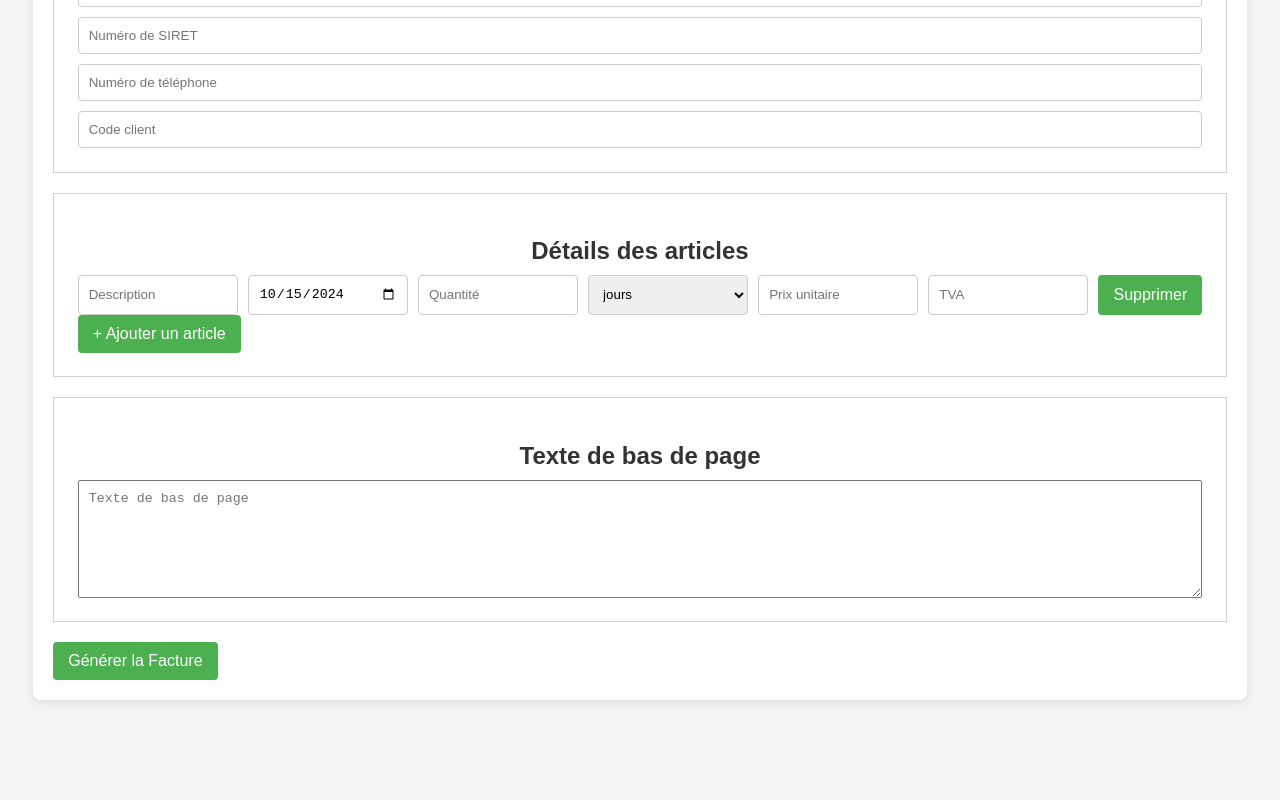
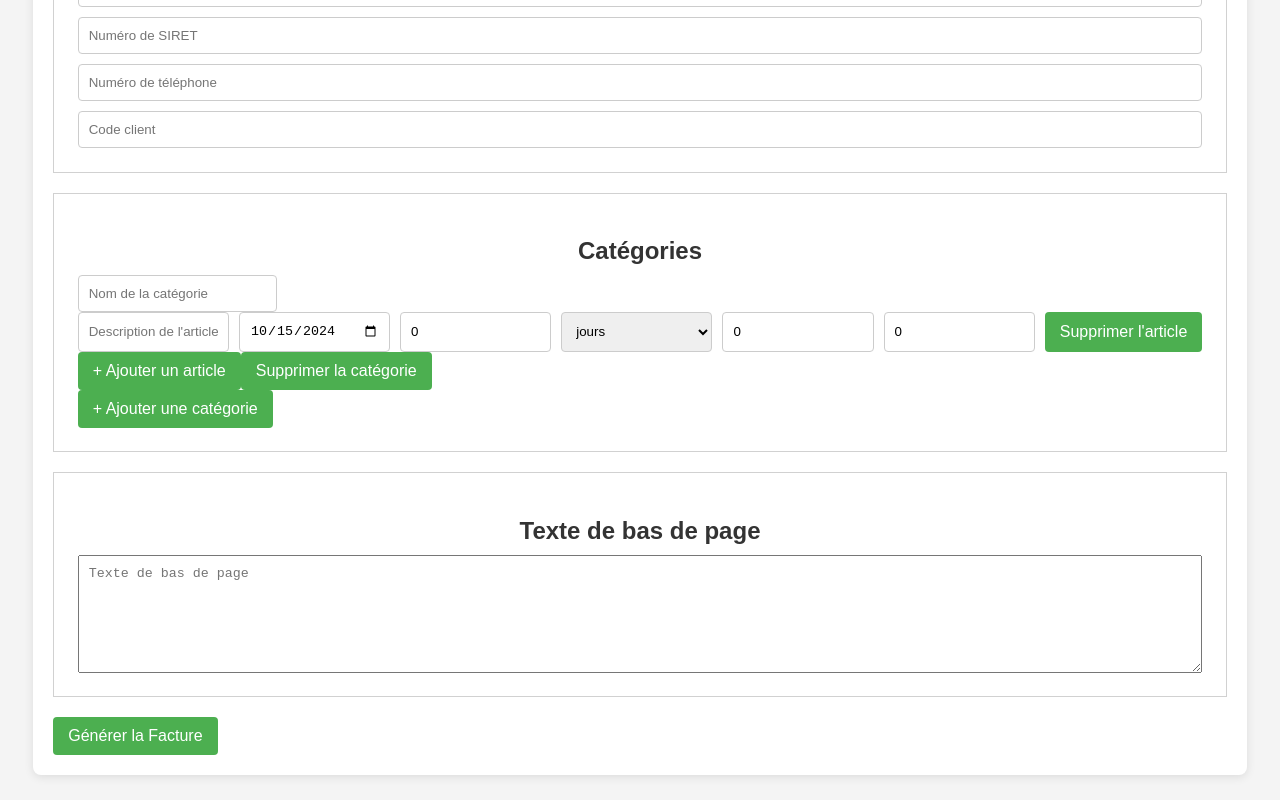
Before and after one commit to Emerson452/local-invoice, a React (Vite) app: page / in a window 1280 px wide. Shown: the part 782-1582 px from the top of the page. Before the commit the page ends 1507 px from the top, so only its background shows below. Built offline with nearby package versions, Linux system fonts and the light colour scheme.

Commit message:
✨ add catégorie

```diff
--- a/src/components/InvoiceForm/index.tsx
+++ b/src/components/InvoiceForm/index.tsx
@@ -39,6 +39,9 @@ const InvoiceForm: React.FC<InvoiceFormProps> = ({ onSubmit, mode }) => {
     clientSIRET: "",
     clientPhone: "",
     clientCode: "",
+    categories: [
+      {
+        name: "", // Nom de la catégorie
         items: [
           {
             description: "",
@@ -47,6 +50,8 @@ const InvoiceForm: React.FC<InvoiceFormProps> = ({ onSubmit, mode }) => {
             unit: "jours",
             unitPrice: 0,
             vat: 0,
+          },
+        ], // Liste d'items sous cette catégorie
       },
     ],
     paymentTerms: "0",
@@ -74,13 +79,22 @@ const InvoiceForm: React.FC<InvoiceFormProps> = ({ onSubmit, mode }) => {
     e: React.ChangeEvent<
       HTMLInputElement | HTMLTextAreaElement | HTMLSelectElement
     >,
-    index?: number
+    categoryIndex?: number,
+    itemIndex?: number
   ) => {
     const { name, value } = e.target;
-    if (index !== undefined) {
-      const items = [...formData.items];
-      items[index] = { ...items[index], [name]: value };
-      setFormData({ ...formData, items });
+
+    if (categoryIndex !== undefined && itemIndex !== undefined) {
+      const updatedCategories = [...formData.categories];
+      updatedCategories[categoryIndex].items[itemIndex] = {
+        ...updatedCategories[categoryIndex].items[itemIndex],
+        [name]: value,
+      };
+      setFormData({ ...formData, categories: updatedCategories });
+    } else if (categoryIndex !== undefined) {
+      const updatedCategories = [...formData.categories];
+      updatedCategories[categoryIndex].name = value;
+      setFormData({ ...formData, categories: updatedCategories });
     } else {
       setFormData({ ...formData, [name]: value });
     }
@@ -98,11 +112,14 @@ const InvoiceForm: React.FC<InvoiceFormProps> = ({ onSubmit, mode }) => {
     }
   };
 
-  const handleAddItem = () => {
+  const handleAddCategory = () => {
     setFormData({
       ...formData,
+      categories: [
+        ...formData.categories,
+        {
+          name: "",
           items: [
-        ...formData.items,
             {
               description: "",
               date: getTodayDate(),
@@ -112,15 +129,40 @@ const InvoiceForm: React.FC<InvoiceFormProps> = ({ onSubmit, mode }) => {
               vat: 0,
             },
           ],
+        },
+      ],
     });
   };
 
-  const handleRemoveItem = (index: number) => {
-    const updatedItems = formData.items.filter((_, i) => i !== index);
+  const handleRemoveCategory = (categoryIndex: number) => {
+    const updatedCategories = formData.categories.filter(
+      (_, i) => i !== categoryIndex
+    );
     setFormData({
       ...formData,
-      items: updatedItems,
+      categories: updatedCategories,
     });
+  };
+
+  const handleAddItem = (categoryIndex: number) => {
+    const updatedCategories = [...formData.categories];
+    updatedCategories[categoryIndex].items.push({
+      description: "",
+      date: getTodayDate(),
+      quantity: 0,
+      unit: "jours",
+      unitPrice: 0,
+      vat: 0,
+    });
+    setFormData({ ...formData, categories: updatedCategories });
+  };
+
+  const handleRemoveItem = (categoryIndex: number, itemIndex: number) => {
+    const updatedCategories = [...formData.categories];
+    updatedCategories[categoryIndex].items = updatedCategories[
+      categoryIndex
+    ].items.filter((_, i) => i !== itemIndex);
+    setFormData({ ...formData, categories: updatedCategories });
   };
 
   const handleSubmit = (e: React.FormEvent<HTMLFormElement>) => {
@@ -134,9 +176,12 @@ const InvoiceForm: React.FC<InvoiceFormProps> = ({ onSubmit, mode }) => {
       ...formData,
       invoiceDate: formatDateForDisplay(formData.invoiceDate),
       dueDate: formatDateForDisplay(formData.dueDate),
-      items: formData.items.map((item) => ({
+      categories: formData.categories.map((category) => ({
+        ...category,
+        items: category.items.map((item) => ({
           ...item,
           date: formatDateForDisplay(item.date),
+        })),
       })),
       invoiceName,
     };
@@ -310,32 +355,52 @@ const InvoiceForm: React.FC<InvoiceFormProps> = ({ onSubmit, mode }) => {
       </div>
 
       <div className="form-section long">
-        <h2>Détails des articles</h2>
+        <h2>Catégories</h2>
         <div className="input-container">
-          {formData.items.map((item, index) => (
-            <div key={index} className="item">
+          {formData.categories.map((category, categoryIndex) => (
+            <div key={categoryIndex} className="category">
+              <input
+                type="text"
+                name="name"
+                placeholder="Nom de la catégorie"
+                value={category.name}
+                onChange={(e) => handleChange(e, categoryIndex)}
+              />
+              <div className="items-container">
+                {category.items.map((item, itemIndex) => (
+                  <div key={itemIndex} className="item">
                     <input
                       type="text"
                       name="description"
-                placeholder="Description"
-                onChange={(e) => handleChange(e, index)}
+                      placeholder="Description de l'article"
+                      value={item.description}
+                      onChange={(e) =>
+                        handleChange(e, categoryIndex, itemIndex)
+                      }
                     />
                     <input
                       type="date"
                       name="date"
                       value={item.date}
-                onChange={(e) => handleChange(e, index)}
+                      onChange={(e) =>
+                        handleChange(e, categoryIndex, itemIndex)
+                      }
                     />
                     <input
                       type="number"
                       name="quantity"
                       placeholder="Quantité"
-                onChange={(e) => handleChange(e, index)}
+                      value={item.quantity}
+                      onChange={(e) =>
+                        handleChange(e, categoryIndex, itemIndex)
+                      }
                     />
                     <select
                       name="unit"
                       value={item.unit}
-                onChange={(e) => handleChange(e, index)}
+                      onChange={(e) =>
+                        handleChange(e, categoryIndex, itemIndex)
+                      }
                     >
                       <option value="forfait">forfait</option>
                       <option value="jours">jours</option>
@@ -345,26 +410,47 @@ const InvoiceForm: React.FC<InvoiceFormProps> = ({ onSubmit, mode }) => {
                       type="number"
                       name="unitPrice"
                       placeholder="Prix unitaire"
-                onChange={(e) => handleChange(e, index)}
+                      value={item.unitPrice}
+                      onChange={(e) =>
+                        handleChange(e, categoryIndex, itemIndex)
+                      }
                     />
                     <input
                       type="number"
                       name="vat"
                       placeholder="TVA"
-                onChange={(e) => handleChange(e, index)}
+                      value={item.vat}
+                      onChange={(e) =>
+                        handleChange(e, categoryIndex, itemIndex)
+                      }
                     />
                     <button
                       type="button"
                       className="remove-item"
-                onClick={() => handleRemoveItem(index)}
+                      onClick={() => handleRemoveItem(categoryIndex, itemIndex)}
                     >
-                Supprimer
+                      Supprimer l'article
                     </button>
                   </div>
                 ))}
               </div>
-        <button type="button" onClick={handleAddItem}>
+              <button
+                type="button"
+                onClick={() => handleAddItem(categoryIndex)}
+              >
                 + Ajouter un article
+              </button>
+              <button
+                type="button"
+                onClick={() => handleRemoveCategory(categoryIndex)}
+              >
+                Supprimer la catégorie
+              </button>
+            </div>
+          ))}
+        </div>
+        <button type="button" onClick={handleAddCategory}>
+          + Ajouter une catégorie
         </button>
       </div>
 
--- a/src/components/InvoicePreview/index.tsx
+++ b/src/components/InvoicePreview/index.tsx
@@ -11,6 +11,11 @@ interface InvoiceItem {
   unit: string;
   unitPrice: number;
   vat: number;
+}
+
+interface InvoiceCategory {
+  name: string;
+  items: InvoiceItem[];
 }
 
 interface InvoiceData {
@@ -34,7 +39,7 @@ interface InvoiceData {
   clientSIRET: string;
   clientPhone: string;
   clientCode: string;
-  items: InvoiceItem[];
+  categories: InvoiceCategory[];
   paymentTerms: string;
   delay: string;
 }
@@ -65,20 +70,34 @@ const InvoicePreview: React.FC<InvoicePreviewProps> = ({ data, mode }) => {
     clientSIRET,
     clientPhone,
     clientCode,
-    items,
+    categories,
     paymentTerms,
     delay,
   } = data;
 
   const calculateTotalHT = (): number => {
-    return items.reduce((total: number, item: InvoiceItem) => {
-      return total + item.unitPrice * item.quantity;
+    return categories.reduce((total: number, category: InvoiceCategory) => {
+      return (
+        total +
+        category.items.reduce(
+          (subTotal: number, item: InvoiceItem) =>
+            subTotal + item.unitPrice * item.quantity,
+          0
+        )
+      );
     }, 0);
   };
 
   const calculateTotalVAT = (): number => {
-    return items.reduce((total: number, item: InvoiceItem) => {
-      return total + (item.unitPrice * item.quantity * item.vat) / 100;
+    return categories.reduce((total: number, category: InvoiceCategory) => {
+      return (
+        total +
+        category.items.reduce(
+          (subTotal: number, item: InvoiceItem) =>
+            subTotal + (item.unitPrice * item.quantity * item.vat) / 100,
+          0
+        )
+      );
     }, 0);
   };
 
@@ -190,6 +209,7 @@ const InvoicePreview: React.FC<InvoicePreviewProps> = ({ data, mode }) => {
           </div>
         </div>
 
+        {/* Tableau des articles avec catégories */}
         <table>
           <thead>
             <tr>
@@ -203,8 +223,16 @@ const InvoicePreview: React.FC<InvoicePreviewProps> = ({ data, mode }) => {
             </tr>
           </thead>
           <tbody>
-            {items.map((item, index) => (
-              <tr key={index}>
+            {categories.map((category, categoryIndex) => (
+              <React.Fragment key={categoryIndex}>
+                {/* Affichage du nom de la catégorie */}
+                <tr>
+                  <td colSpan={7} className="category-name">
+                    <strong>{category.name}</strong>
+                  </td>
+                </tr>
+                {category.items.map((item, itemIndex) => (
+                  <tr key={itemIndex}>
                     <td>{item.description}</td>
                     <td>{item.date}</td>
                     <td>{item.quantity}</td>
@@ -221,8 +249,11 @@ const InvoicePreview: React.FC<InvoicePreviewProps> = ({ data, mode }) => {
                     </td>
                   </tr>
                 ))}
+              </React.Fragment>
+            ))}
           </tbody>
         </table>
+
         <hr />
         <div className="container-price">
           <div className="price-details">
@@ -231,7 +262,7 @@ const InvoicePreview: React.FC<InvoicePreviewProps> = ({ data, mode }) => {
               <span>{calculateTotalHT().toFixed(2)} €</span>
             </p>
             <p>
-              <span>TVA {items[0]?.vat}%:</span>
+              <span>TVA:</span>
               <span>{calculateTotalVAT().toFixed(2)} €</span>
             </p>
             <hr />
```
Lines whose indentation alone changed are shown as unchanged.
